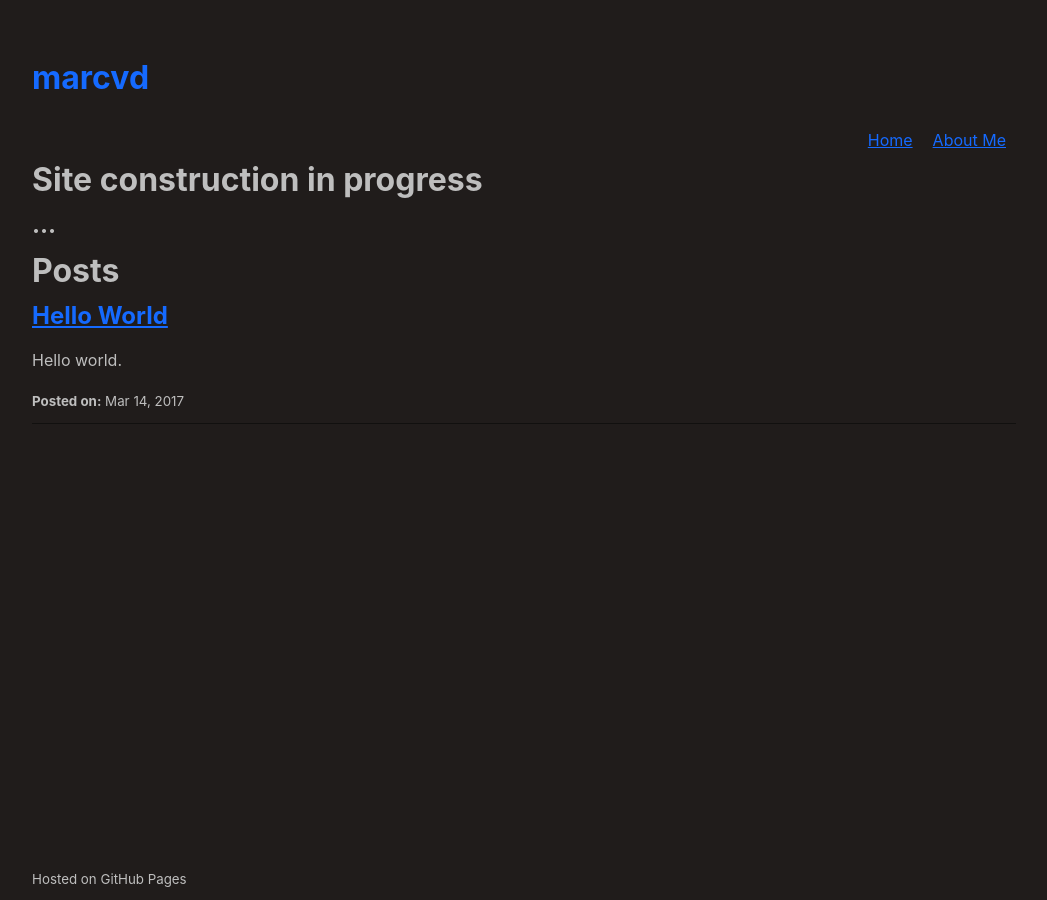
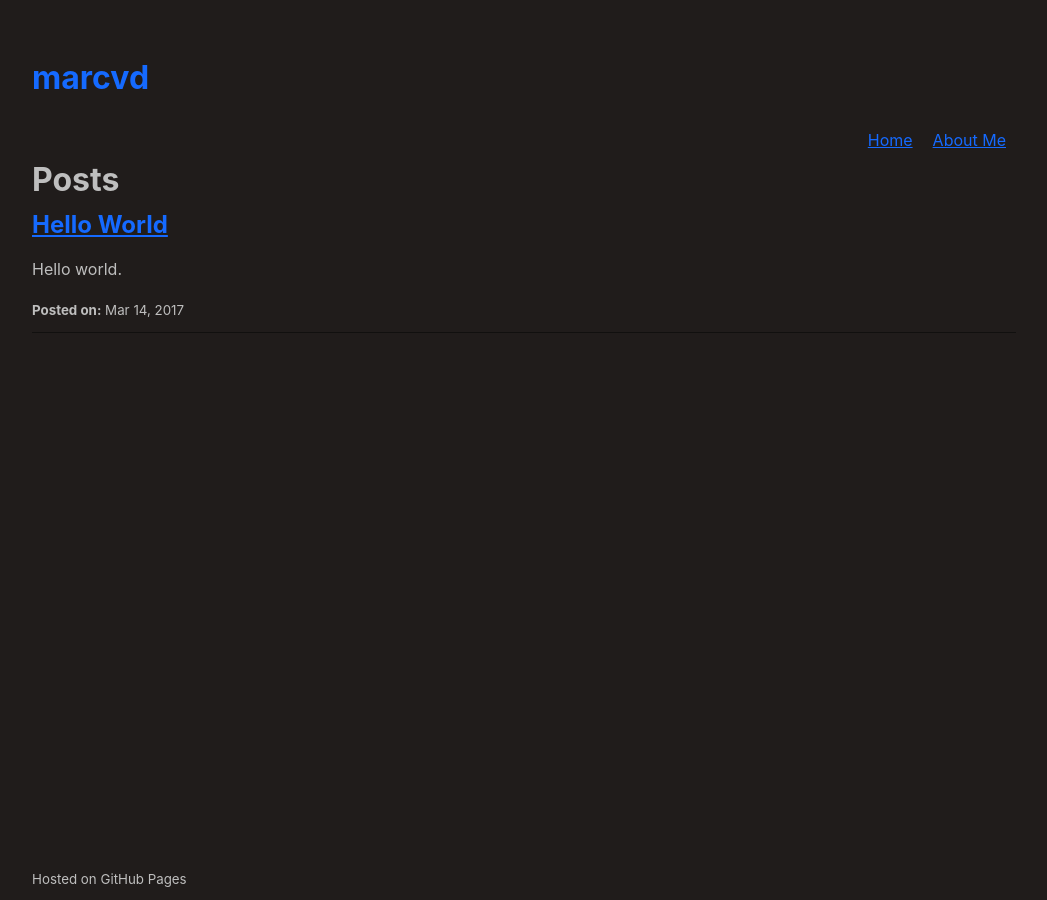
Before and after one commit to marc-q/marc-q.github.io, a Jekyll site: the page built from index.md, in a window 1280 px wide. Shown: the whole page, without its empty margins (116-1163 px from the left). Built offline with Jekyll 4.4.1, drawn with Linux system fonts in a browser that asks for light colours; the repository's description, which GitHub fills in, is left out; our own code applies the rules of GitHub Pages for plain Markdown files.

Commit message:
Update index.md

```diff
--- a/index.md
+++ b/index.md
@@ -1,6 +1,3 @@
 ---
 layout: home
 ---
-
-# Site construction in progress
-## ...
```
